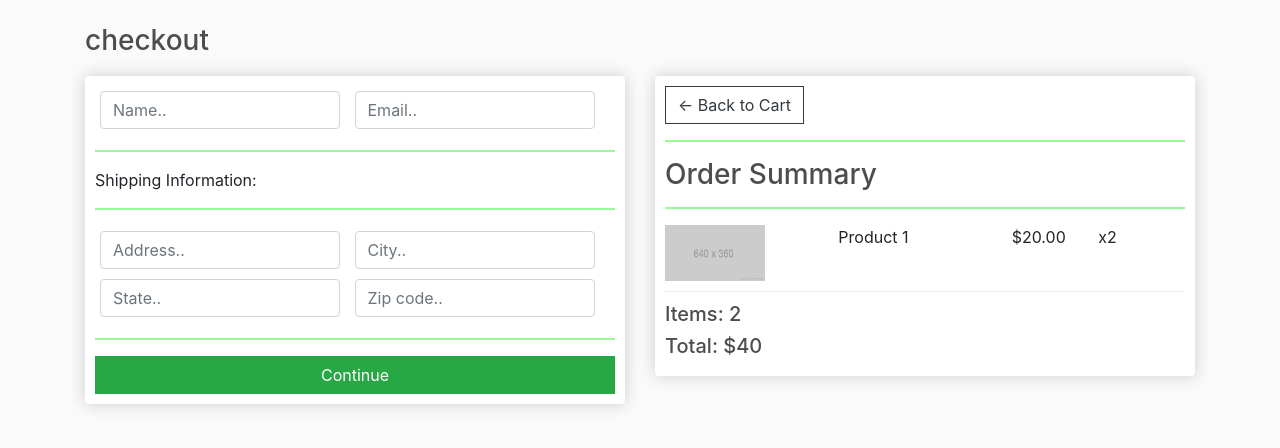
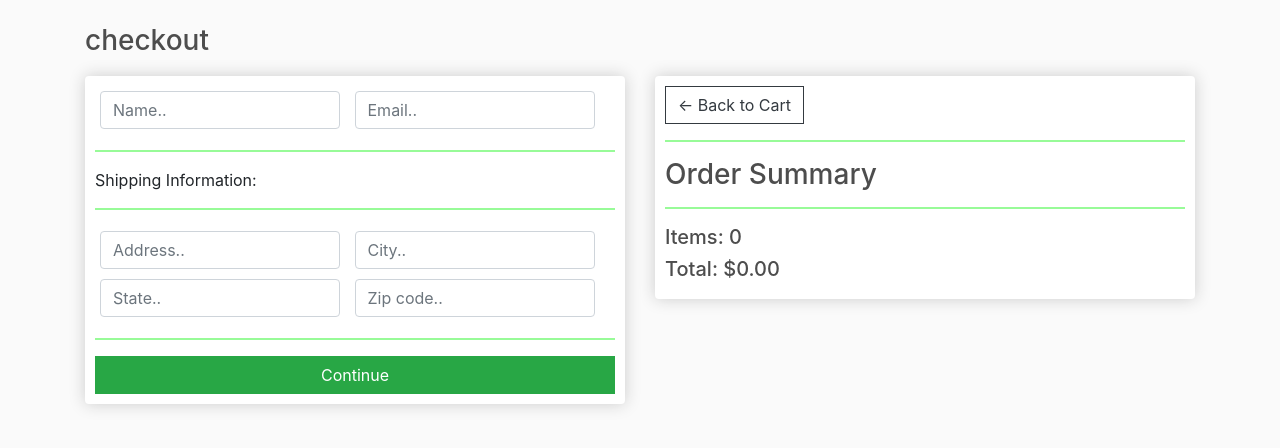
Before and after one commit to MBissett29/mean-greens, a Django app: page /checkout/ in a window 1280 px wide. Shown: the part 57-505 px from the top of the page. Run offline with Django 3.2, Linux system fonts and the light colour scheme; some libraries are stand-ins or nearby versions.

Commit message:
Render checkout page data

```diff
--- a/store/templates/store/checkout.html
+++ b/store/templates/store/checkout.html
@@ -51,20 +51,22 @@
             <hr>
             <h3>Order Summary</h3>
             <hr>
+            {% for item in items %}
             <div class="cart-row">
-                <div style="flex:2"><img class="row-image" src="{% static 'images/placeholder.png' %}"></div>
+                <div style="flex:2"><img class="row-image" src="{{item.product.imageURL}}"></div>
                 <div style="flex:2">
-                    <p>Product 1</p>
+                    <p>{{item.product.name}}</p>
                 </div>
                 <div style="flex:1">
-                    <p>$20.00</p>
+                    <p>${{item.product.price}}</p>
                 </div>
                 <div style="flex:1">
-                    <p>x2</p>
+                    <p>x2{{item.qunatity}}</p>
                 </div>
             </div>
-            <h5>Items: 2</h5>
-            <h5>Total: $40</h5>
+            {% endfor %}
+            <h5>Items: {{order.get_cart_items}}</h5>
+            <h5>Total: ${{order.get_cart_total|floatformat:2}}</h5>
 
         </div>
     </div>
--- a/store/views.py
+++ b/store/views.py
@@ -21,5 +21,13 @@ def cart(request):
 
 def checkout(request):
 
-    context = {}
+    if request.user.is_authenticated:
+        customer = request.user.customer
+        order, created = Order.objects.get_or_create(customer=customer, complete=False)
+        items = order.orderitem_set.all()
+    else:
+        items = []
+        order = {'get_cart_total':0, 'get_cart_items':0}
+
+    context = {'items':items, 'order':order}
     return render(request, 'store/checkout.html', context)
```
